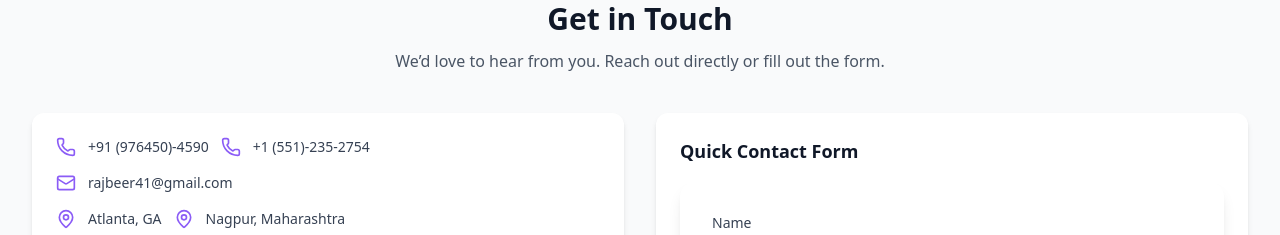
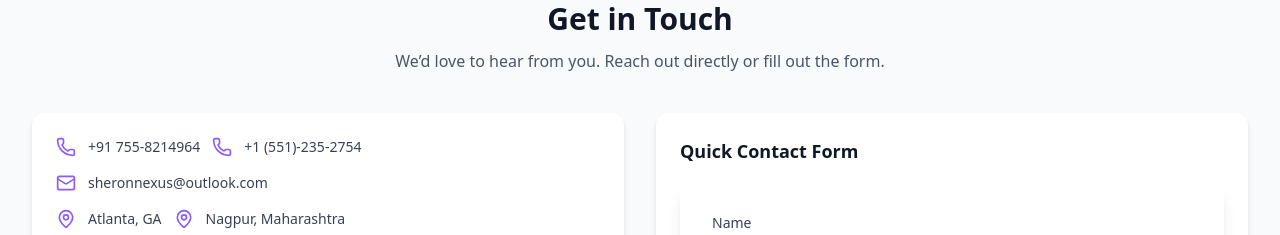
Before and after one commit to Gurbeer-Sokhi/Sheron-Nexus, a Next.js app: page / in a window 1280 px wide. Shown: the part 860-1095 px from the top of the page. Built offline with nearby package versions, Linux system fonts and the light colour scheme.

Commit message:
Updating contact information

```diff
--- a/src/pages/index.jsx
+++ b/src/pages/index.jsx
@@ -88,13 +88,13 @@ export default function HomePage() {
               <ul className="space-y-4 text-sm text-gray-700 dark:text-gray-300">
                 <li className="flex items-center gap-3">
                   <Phone className="h-5 w-5 text-[#8B5CF6] transition-transform duration-200 hover:-translate-y-0.5" />
-                  <span>+91 (976450)-4590</span>
+                  <a href="tel:+917558214964">+91 755-8214964</a>
                   <Phone className="h-5 w-5 text-[#8B5CF6] transition-transform duration-200 hover:-translate-y-0.5" />
-                  <span>+1 (551)-235-2754</span>
+                  <a href="tel:+15512352754">+1 (551)-235-2754</a>
                 </li>
                 <li className="flex items-center gap-3">
                   <Mail className="h-5 w-5 text-[#8B5CF6] transition-transform duration-200 hover:-translate-y-0.5" />
-                  <a href="mailto:rajbeer41@gmail.com" className="hover:underline">rajbeer41@gmail.com</a>
+                  <a href="mailto:sheronnexus@outlook.com" className="hover:underline">sheronnexus@outlook.com</a>
                 </li>
                 <li className="flex items-center gap-3">
                   <MapPin className="h-5 w-5 text-[#8B5CF6] transition-transform duration-200 hover:-translate-y-0.5" />
```
